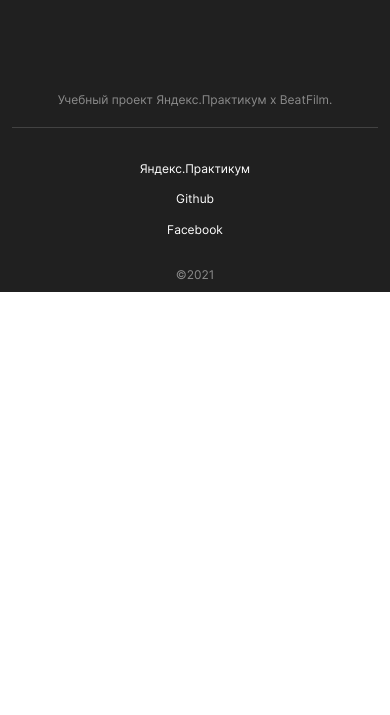
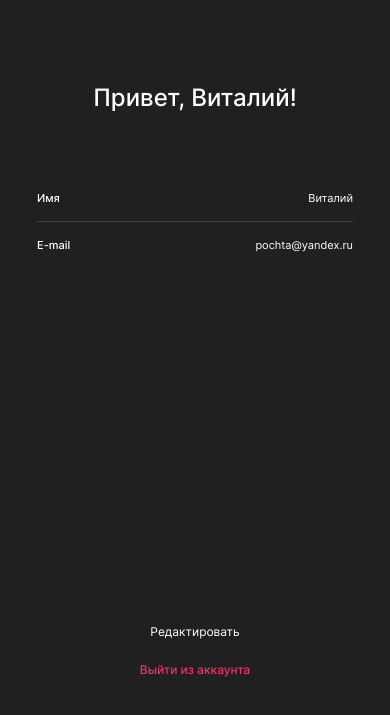
Before and after one commit to netitov/movies-explorer-frontend, a React app: page /profile in a window 390 px wide. Shown: the part 61-776 px from the top of the page. Built offline with nearby package versions, Linux system fonts and the light colour scheme.

Commit message:
create comp profile

```diff
--- a/src/components/App/App.js
+++ b/src/components/App/App.js
@@ -10,6 +10,7 @@ import Header from '../Header/Header';
 import SavedMovies from '../SavedMovies/SavedMovies';
 import Register from '../Register/Register';
 import Login from '../Login/Login';
+import Profile from '../Profile/Profile';
 
 
 function App() {
@@ -36,6 +37,9 @@ function App() {
         <Route exact path="/signin">
           <Login />
         </Route>
+        <Route exact path="/profile">
+          <Profile />
+        </Route>
       </Switch>
       <Footer />
     </div>
--- a/src/components/Footer/Footer.js
+++ b/src/components/Footer/Footer.js
@@ -3,7 +3,7 @@ import { Link, Route } from 'react-router-dom';
 function Footer() {
 
   return (
-    <Route exact path={['/saved-movies', '/movies', '/profile', '/']}>
+    <Route exact path={['/saved-movies', '/movies', '/']}>
     <footer className="footer">
       <h3 className="footer__heading">Учебный проект Яндекс.Практикум х BeatFilm.</h3>
       <div className="footer__container">
--- /dev/null
+++ b/src/components/Profile/Profile.css
@@ -0,0 +1,85 @@
+.profile {
+  width: 410px;
+  position: relative;
+  margin: auto;
+  display: flex;
+  flex-direction: column;
+  padding-top: 74px;
+  height: 100vh;
+}
+
+.profile__heading {
+  margin: 0 auto 123px;
+}
+
+.profile__container {
+  display: flex;
+  justify-content: space-between;
+}
+
+.profile__container:first-of-type {
+  border-bottom: 1px solid #424242;
+  padding-bottom: 16px;
+  margin-bottom: 17px;
+}
+
+.profile__text {
+  font-size: 11px;
+  line-height: 13px;
+  color: #FFFFFF;
+  margin: 0;
+}
+
+.profile__text_bold {
+  font-weight: 500;
+}
+
+.profile__btn {
+  font-size: 13px;
+  line-height: 16px;
+  text-decoration: none;
+  color: #FFF;
+  text-align: center;
+}
+
+.profile__btn:first-of-type {
+  margin-top: 220px;
+  margin-bottom: 16px;
+}
+
+.profile__btn_red {
+  font-weight: 500;
+  color: #EE3465;
+}
+
+@media (max-width: 768px) {
+  .profile {
+    padding-top: 236px;
+  }
+  .profile__heading {
+    margin: 0 auto 96px;
+  }
+  .profile__btn:first-of-type {
+    margin-top: 210px;
+    margin-bottom: 16px;
+  }
+}
+
+@media (max-width: 480px) {
+  .profile {
+    padding-top: 70px;
+    width: 81vw;
+  }
+  .profile__heading {
+    margin: 0 auto 80px;
+  }
+  .profile__btn:first-of-type {
+    margin-top: 372px;
+    margin-bottom: 23px;
+  }
+  .profile__btn {
+    font-size: 12px;
+    line-height: 15px;
+
+  }
+}
--- /dev/null
+++ b/src/components/Profile/Profile.js
@@ -0,0 +1,29 @@
+import { Link } from 'react-router-dom';
+import logoPath from '../../images/logo.svg';
+
+function Profile() {
+
+  return(
+    <div className="profile">
+{/*       <img className="auth__logo link" src={logoPath} alt="Лого Movies-explorer"/> */}
+      <p className="profile__heading auth__heading">Привет, Виталий!</p>
+
+        <div className="profile__container">
+          <label className="profile__label profile__text profile__text_bold">Имя</label>
+          <p className="profile__name profile__text">Виталий</p>
+        </div>
+
+        <div className="profile__container">
+          <label className="profile__label profile__text profile__text_bold">E-mail</label>
+          <p className="profile__name profile__text">pochta@yandex.ru</p>
+        </div>
+
+
+        <Link to="/profile" className="profile__btn link">Редактировать</Link>
+        <Link to="/signin" className="profile__btn profile__btn_red link">Выйти из аккаунта</Link>
+
+    </div>
+  )
+}
+
+export default Profile;
--- a/src/components/Register/Register.css
+++ b/src/components/Register/Register.css
@@ -113,4 +113,10 @@
     transition: opacity 0.5s linear;
     color: #FFF;
   }
+  .auth__text {
+    font-size: 12px;
+    line-height: 15px;
+    margin-top: 14px;
+  }
+
 }
--- a/src/index.css
+++ b/src/index.css
@@ -17,3 +17,4 @@
 @import url(./components/MoviesCard/MoviesCard.css);
 @import url(./components/SavedMovies/SavedMovies.css);
 @import url(./components/Register/Register.css);
+@import url(./components/Profile/Profile.css);
```
Also changed, not shown: 1 other file.
